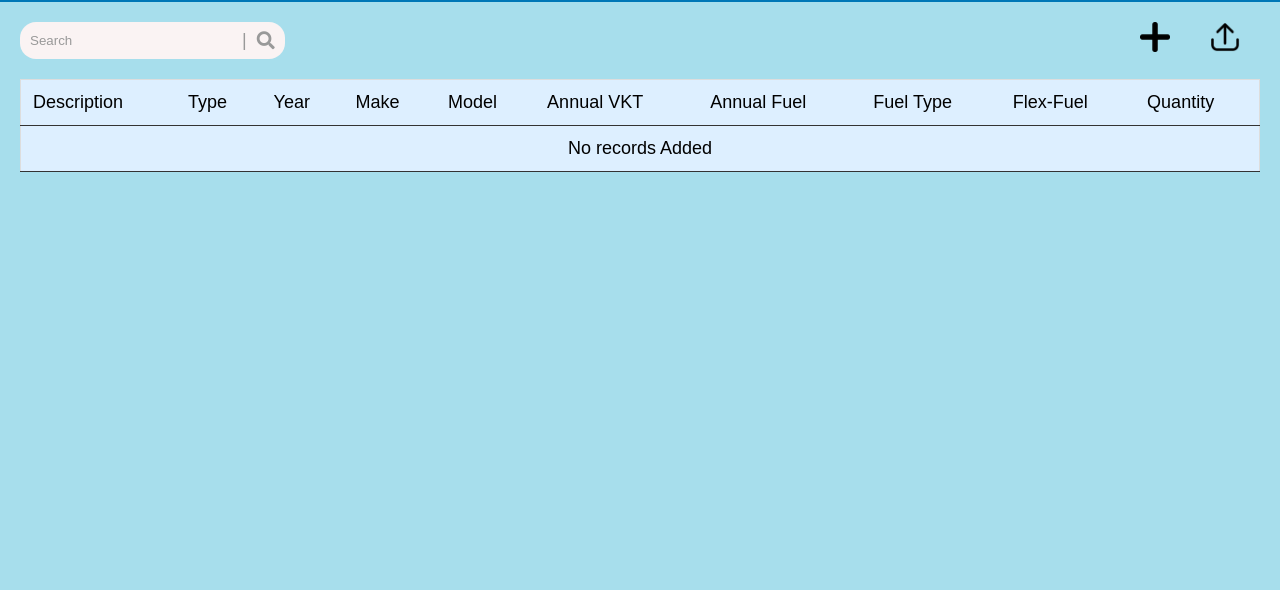
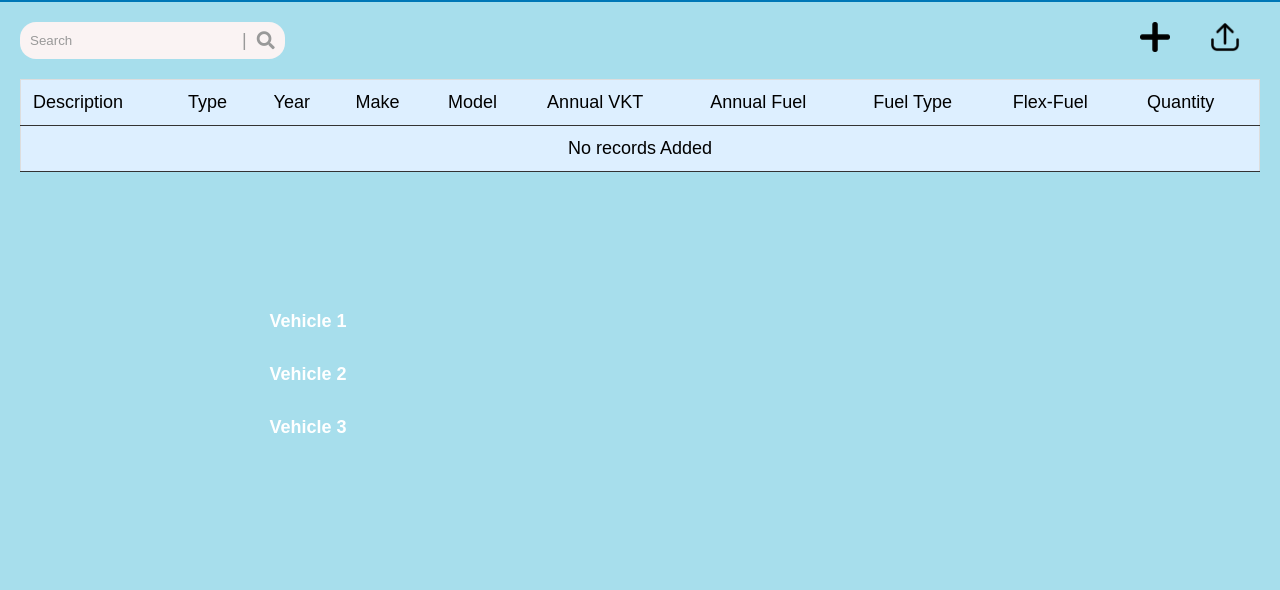
Before and after one commit to dhvani2510/climate-neutral-by-ecocoders, a plain HTML site: page main.html in a window 1280 px wide. Shown: the part 81-671 px from the top of the page. Drawn offline with Linux system fonts and the light colour scheme; no server answers.

Commit message:
changes for green options page

```diff
--- a/main.html
+++ b/main.html
@@ -201,6 +201,18 @@
 
     <div id="overlay"></div>
 
+    <!-- main section, where all the content will be placed -->
+    <div class="main">
+        <div class="main-content-head">
+            <!-- <input type="text" placeholder="Search...">
+            <i class="fas fa-search"></i> -->
+        </div>
+        <div class="vehicle-list">
+            <button>Vehicle 1</button>
+            <button>Vehicle 2</button>
+            <button>Vehicle 3</button>
+        </div>
+    </div>
     <!-- footer section, where all the content will be placed -->
 
     <footer class="footer">
--- a/styles.css
+++ b/styles.css
@@ -14,6 +14,39 @@
     padding: 20px;
     display: flex;
     justify-content: space-between;
+}
+
+.vehicle-list{
+    /* padding: 6vw 0vw; */
+    /* margin: 6vw 0vw; */
+    text-align: center;
+}
+.vehicle-list button {
+    color: white;
+    border: none;
+    display: block;
+    font-weight: bold;
+    width: 45vw;
+    cursor: pointer;
+    background-color: transparent;
+    padding: 2vh;
+    border-radius: 50px;
+    font-size: large;
+}
+
+.vehicle-list button:hover {
+    background-color: #0b5624;
+    font-size: x-large;
+}
+
+.header2 {
+    color: black;
+    text-decoration: underline;
+    text-align: center;
+    background-color: #94d8e9;
+    position: sticky;
+    padding: 20px;
+    /* min-height: 15vh; */
 }
 
 nav {
```
Also changed, not shown: index.js (line endings or trailing spaces).
